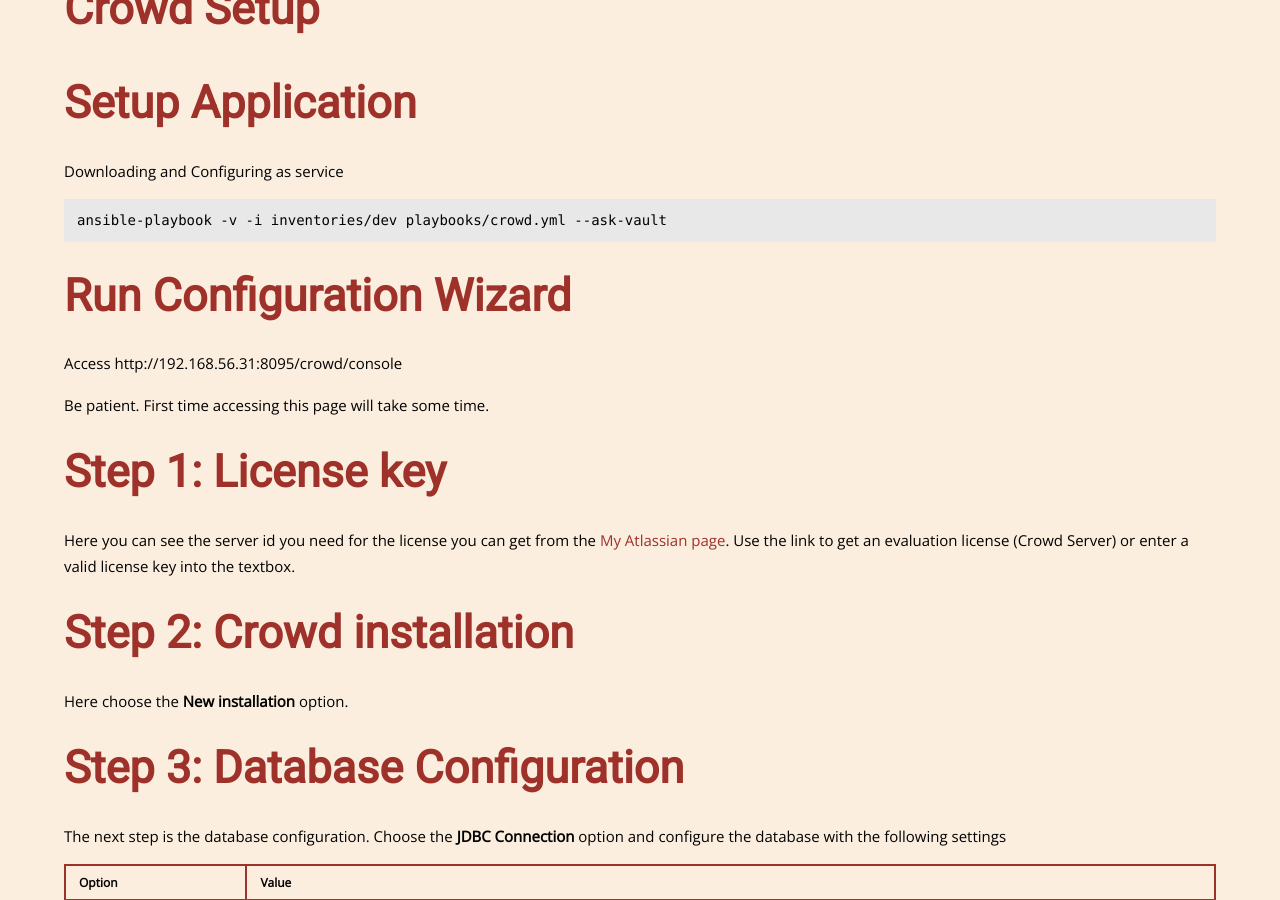
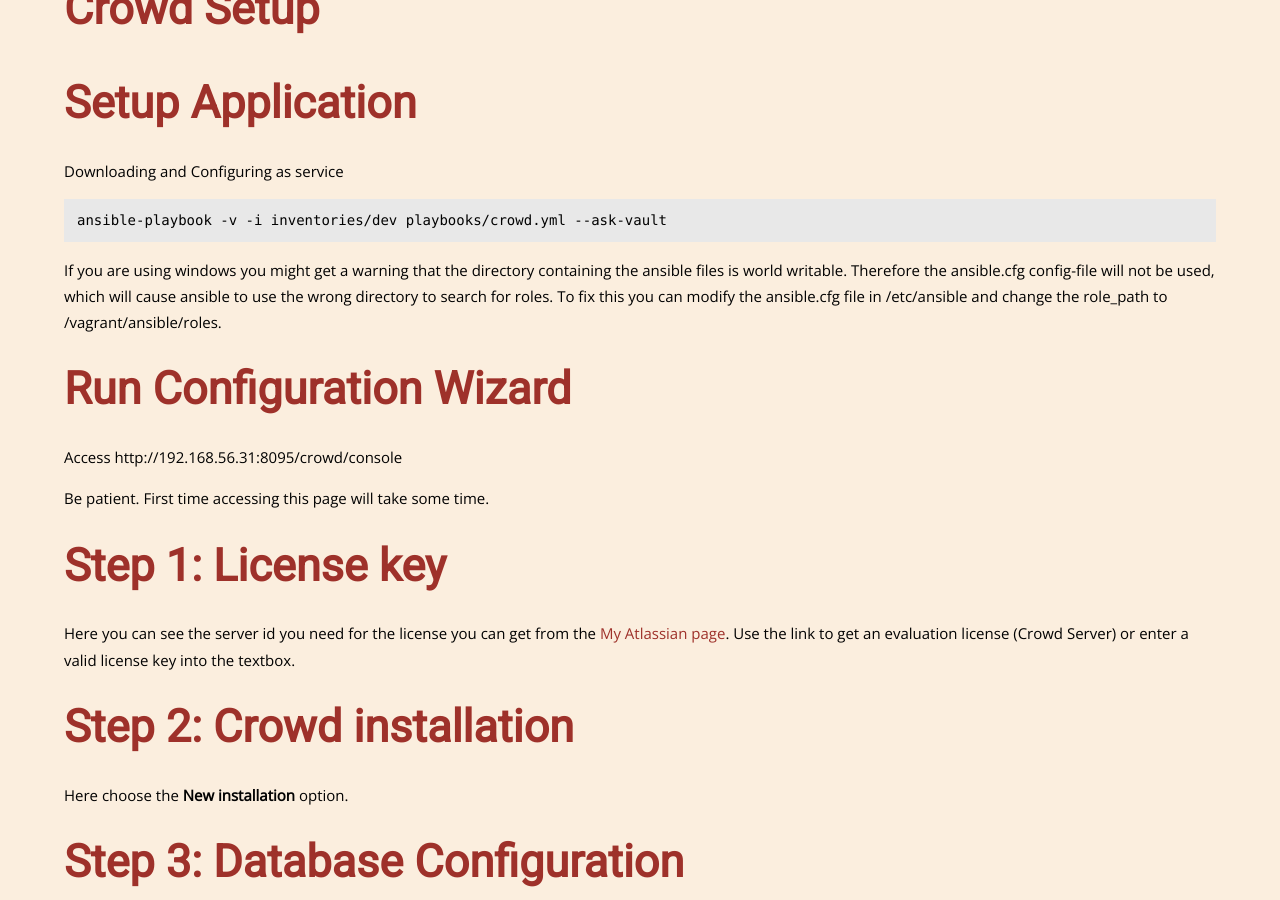
Before and after one commit to opendevstack/opendevstack.github.io, a Jekyll site: the page built from doc/getting-started.md, in a window 1280 px wide and 900 px high, scrolled down 4591 px. Built offline with Jekyll 4.4.1, drawn with Linux system fonts in a browser that asks for light colours; nearby versions of some CDN libraries; our own code applies the rules of GitHub Pages for plain Markdown files.

Commit message:
Added description for windows directory-permissions error

````diff
--- a/doc/getting-started.md
+++ b/doc/getting-started.md
@@ -125,6 +125,13 @@
 ```
 ansible-playbook -v -i inventories/dev playbooks/crowd.yml --ask-vault
 ```
+
+
+If you are using windows you might get a warning that the directory containing the ansible files is world writable.
+Therefore the ansible.cfg config-file will not be used, which will cause ansible to use the wrong directory to search for roles.
+To fix this you can modify the ansible.cfg file in /etc/ansible and change the role_path to /vagrant/ansible/roles.
+
+
 ##### Run Configuration Wizard
 
 Access http://192.168.56.31:8095/crowd/console
````
